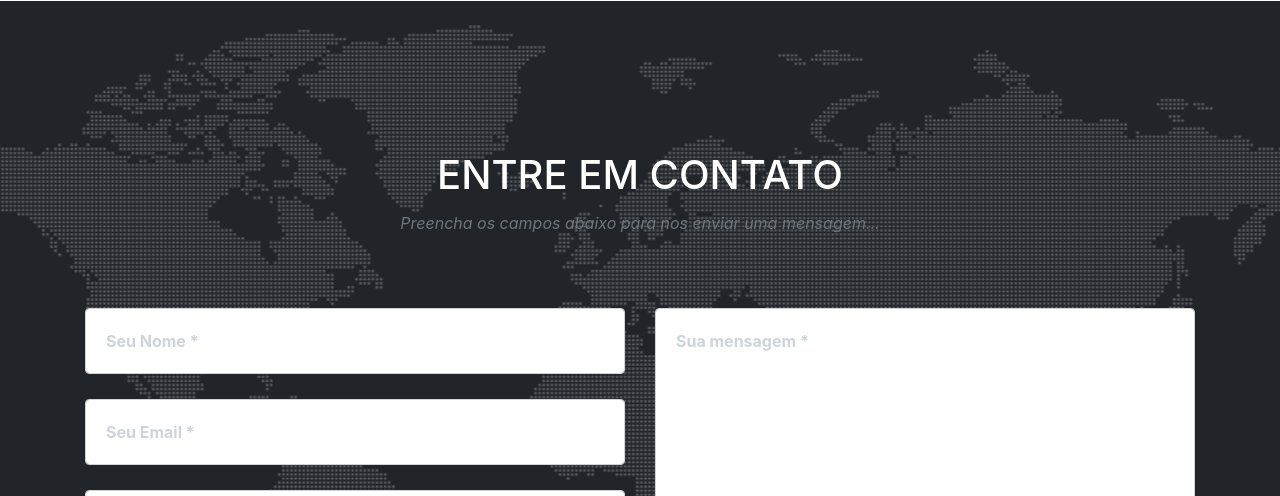
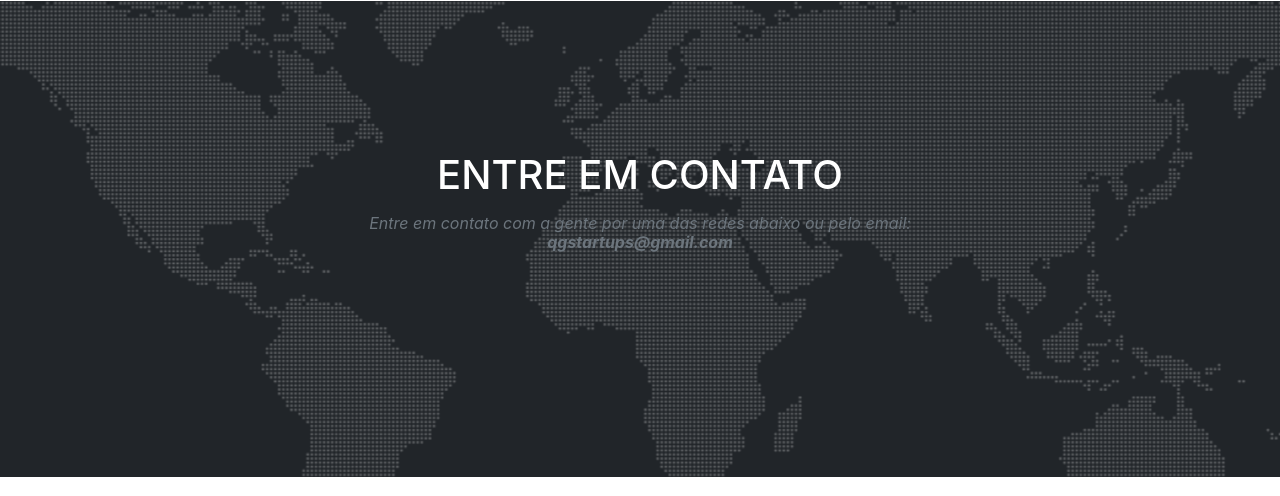
Before and after one commit to QuartelGeneralQG/quartelgeneralqg.github.io, a website with bundled scripts: page index.html in a window 1280 px wide. Shown: the part 7908-8404 px from the top of the page. Built offline with nearby package versions, Linux system fonts and the light colour scheme; files whose address does not match are found by name.

Commit message:
Update 11:
-Changed the contact area

```diff
--- a/index.html
+++ b/index.html
@@ -964,11 +964,13 @@
       <div class="container">
         <div class="row">
           <div class="col-lg-12 text-center">
+
             <h2 class="section-heading text-uppercase">Entre em Contato</h2>
-            <h3 class="section-subheading text-muted">Preencha os campos abaixo para nos enviar uma mensagem...</h3>
+            <h3 class="section-subheading text-muted">Entre em contato com a gente por uma das redes abaixo ou pelo email: <br><b>qgstartups@gmail.com</b></h3>
           </div>
         </div>
-        <div class="row">
+
+        <!--<div class="row">
           <div class="col-lg-12">
             <form id="contactForm" name="sentMessage" novalidate="novalidate">
               <div class="row">
@@ -1000,7 +1002,8 @@
               </div>
             </form>
           </div>
-        </div>
+        </div>-->
+
       </div>
     </section>
 
```
